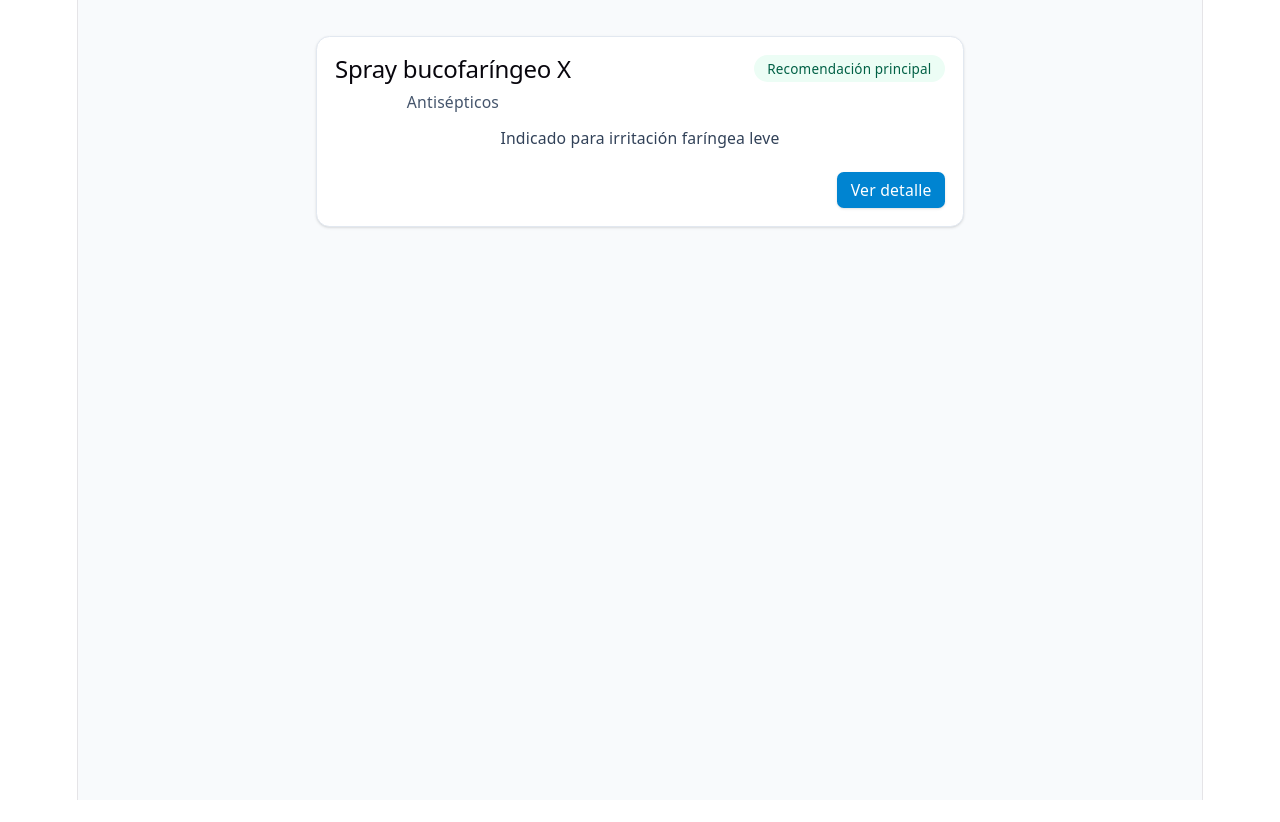
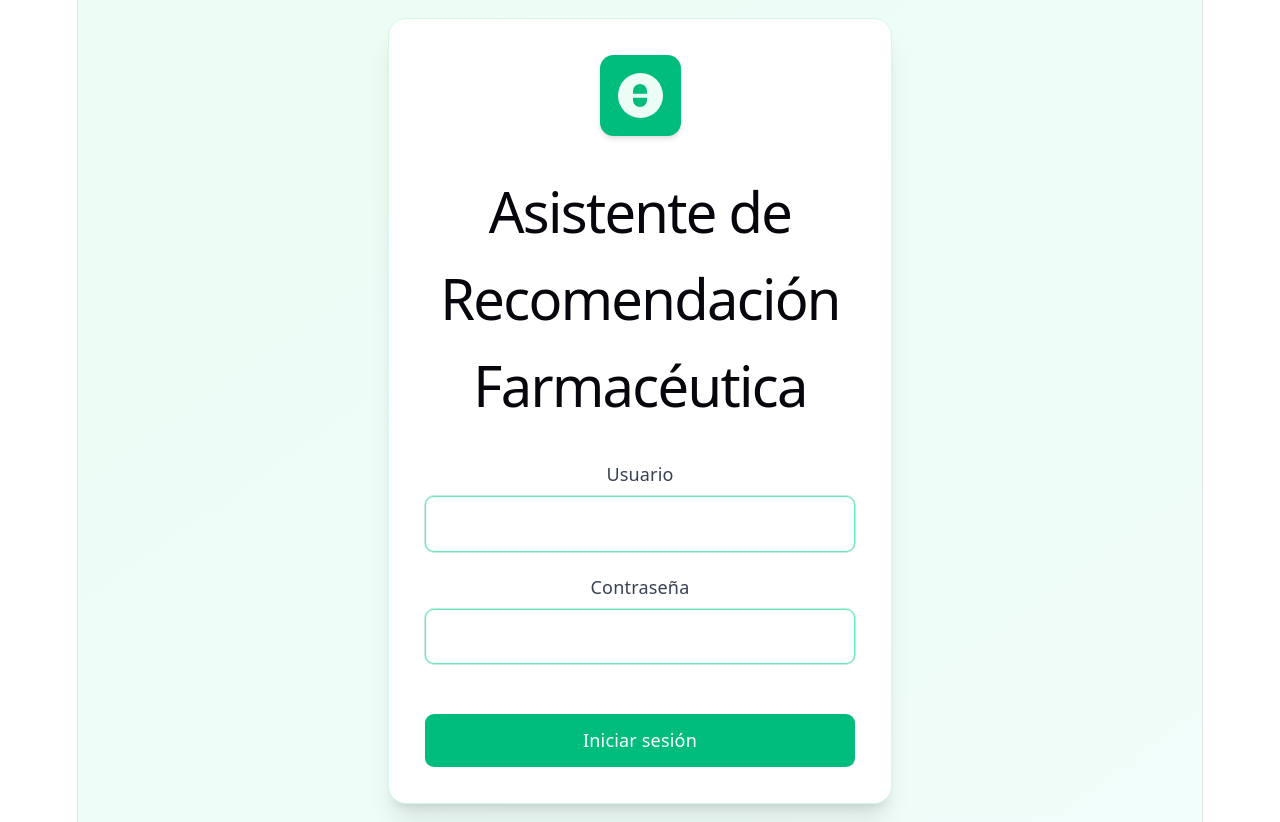
Before and after one commit to PRomeroHLA/farmacia-assistant, a React (Vite) app in the folder frontend/frontend/: page /login in a window 1280 px wide. Before the commit the page ends 800 px from the top, so only its background shows below. Built offline with nearby package versions, Linux system fonts and the light colour scheme.

Commit message:
Refactor App component to implement routing with authentication; enhance LoginPage UI with improved styling and layout.

```diff
--- a/frontend/frontend/src/App.tsx
+++ b/frontend/frontend/src/App.tsx
@@ -1,26 +1,19 @@
-import { RecommendationCard } from './features/recommendations/components/RecommendationCard.tsx'
+import { BrowserRouter, Routes, Route, Navigate } from 'react-router-dom'
+import { AuthProvider } from './context/AuthContext'
+import { LoginPage } from './features/auth/LoginPage'
+import { DashboardPage } from './features/auth/DashboardPage'
 
 function App() {
-  const recommendation = {
-    id: 'test-1',
-    name: 'Spray bucofaríngeo X',
-    category: 'Antisépticos',
-    reason: 'Indicado para irritación faríngea leve',
-    isMain: true,
-  }
-
   return (
-    <main className="min-h-screen bg-slate-50 px-4 py-8">
-      <div className="mx-auto max-w-xl">
-        <RecommendationCard
-          recommendation={recommendation}
-          onSelect={(rec) => {
-            // eslint-disable-next-line no-console
-            console.log('Seleccionada recomendación de prueba', rec)
-          }}
-        />
-      </div>
-    </main>
+    <AuthProvider>
+      <BrowserRouter>
+        <Routes>
+          <Route path="/" element={<Navigate to="/login" replace />} />
+          <Route path="/login" element={<LoginPage />} />
+          <Route path="/dashboard" element={<DashboardPage />} />
+        </Routes>
+      </BrowserRouter>
+    </AuthProvider>
   )
 }
 
--- a/frontend/frontend/src/features/auth/LoginPage.tsx
+++ b/frontend/frontend/src/features/auth/LoginPage.tsx
@@ -17,30 +17,71 @@ export function LoginPage() {
   }
 
   return (
-    <main>
-      <h1>Asistente de Recomendación Farmacéutica</h1>
-      <form onSubmit={handleSubmit}>
-        <label htmlFor="username">Usuario</label>
+    <div className="min-h-screen bg-gradient-to-br from-emerald-50 to-teal-50 flex items-center justify-center p-4">
+      <main className="w-full max-w-md">
+        <div className="bg-white rounded-2xl shadow-xl p-8 border border-emerald-100">
+          <div className="flex justify-center mb-6">
+            <div className="bg-emerald-500 p-4 rounded-xl shadow-md">
+              <div className="flex h-10 w-10 items-center justify-center rounded-full bg-emerald-50">
+                <span className="relative block h-5 w-3 rounded-full bg-emerald-500">
+                  <span className="absolute inset-x-[-2px] top-1/2 h-1 -translate-y-1/2 rounded-full bg-emerald-50" />
+                </span>
+              </div>
+            </div>
+          </div>
+
+          <h1 className="text-center text-lg font-semibold tracking-tight text-emerald-700 mb-4">
+            Asistente de Recomendación Farmacéutica
+          </h1>
+
+          <form onSubmit={handleSubmit} className="space-y-5">
+            <div className="space-y-1">
+              <label
+                htmlFor="username"
+                className="block text-gray-700 mb-2"
+              >
+                Usuario
+              </label>
               <input
                 id="username"
                 name="username"
+                type="text"
                 value={username}
                 onChange={(event) => setUsername(event.target.value)}
+                className="w-full px-4 py-3 bg-white border border-emerald-300 rounded-lg shadow-[0_0_0_1px_rgba(16,185,129,0.25)] focus:outline-none focus:ring-2 focus:ring-emerald-500 focus:border-emerald-500"
               />
+            </div>
 
-        <label htmlFor="password">Contraseña</label>
+            <div className="space-y-1">
+              <label
+                htmlFor="password"
+                className="block text-gray-700 mb-2"
+              >
+                Contraseña
+              </label>
               <input
                 id="password"
                 name="password"
                 type="password"
                 value={password}
                 onChange={(event) => setPassword(event.target.value)}
+                className="w-full px-4 py-3 bg-white border border-emerald-300 rounded-lg shadow-[0_0_0_1px_rgba(16,185,129,0.25)] focus:outline-none focus:ring-2 focus:ring-emerald-500 focus:border-emerald-500"
               />
+            </div>
 
-        <button type="submit">Iniciar sesión</button>
+            <button
+              type="submit"
+              className="w-full bg-emerald-500 hover:bg-emerald-600 text-white py-3 rounded-lg transition-colors duration-200 mt-6"
+            >
+              Iniciar sesión
+            </button>
+
+            {error ? (
+              <p className="mt-2 text-sm text-red-600">{error}</p>
+            ) : null}
           </form>
-
-      {error ? <p>{error}</p> : null}
+        </div>
       </main>
+    </div>
   )
 }
```
Lines whose indentation alone changed are shown as unchanged.
